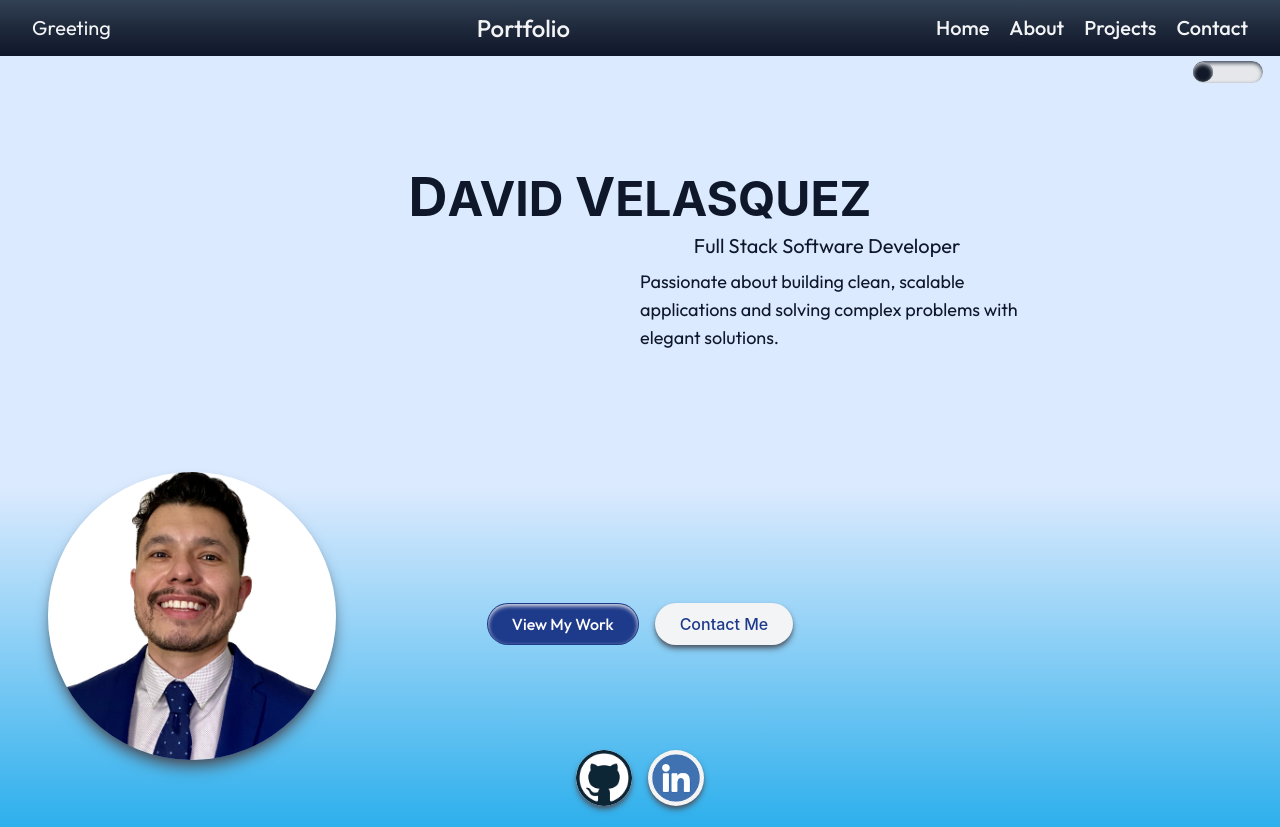
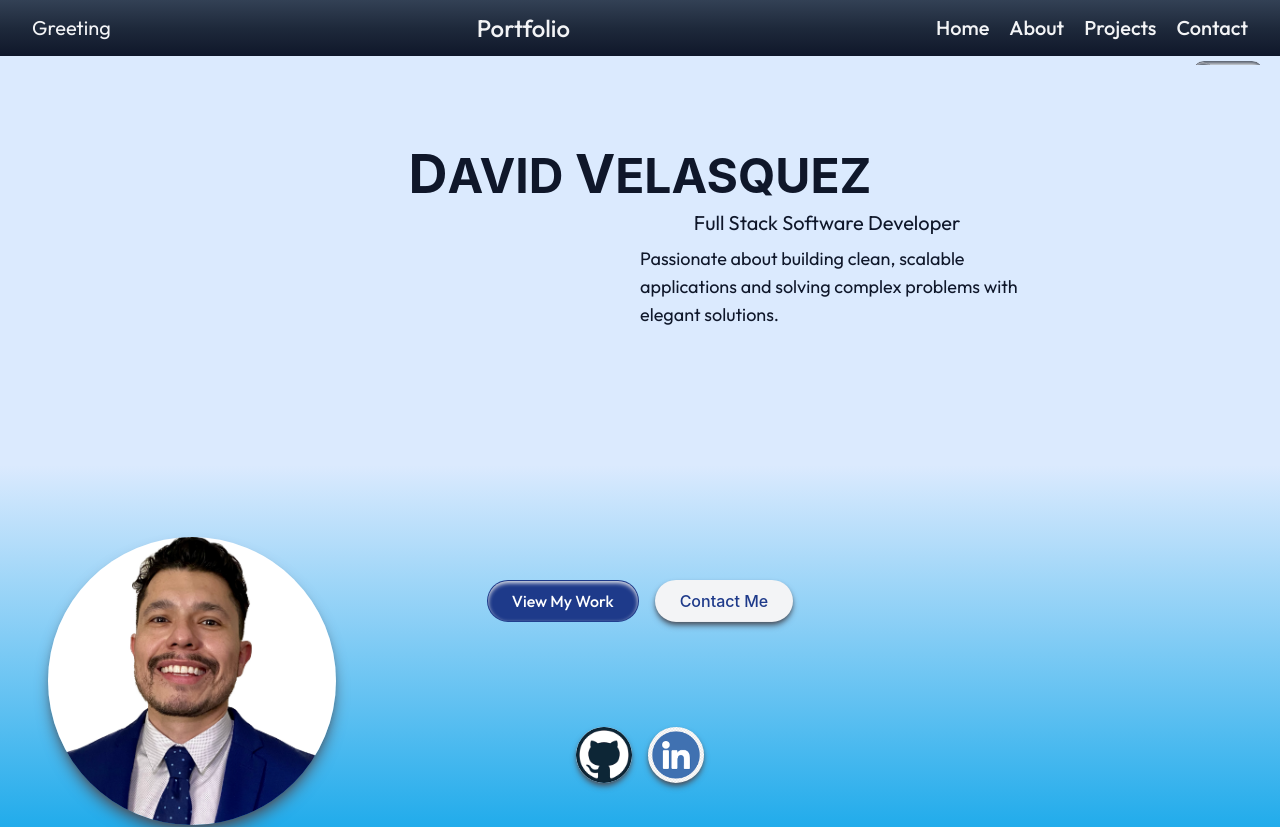
Before and after one commit to davidxv15/Portfolio-2, a React (Vite) app: page / in a window 1280 px wide. Shown: the top 827 px of the page. Built offline with nearby package versions, Linux system fonts and the light colour scheme; a web font is replaced by a local one.

Commit message:
section move

```diff
--- a/src/styles/index.css
+++ b/src/styles/index.css
@@ -10,6 +10,10 @@
 
 .surname {
   transform: translateY();
+}
+
+.section {
+  transform: translateY(-1.44rem)
 }
 
 :root {
```
